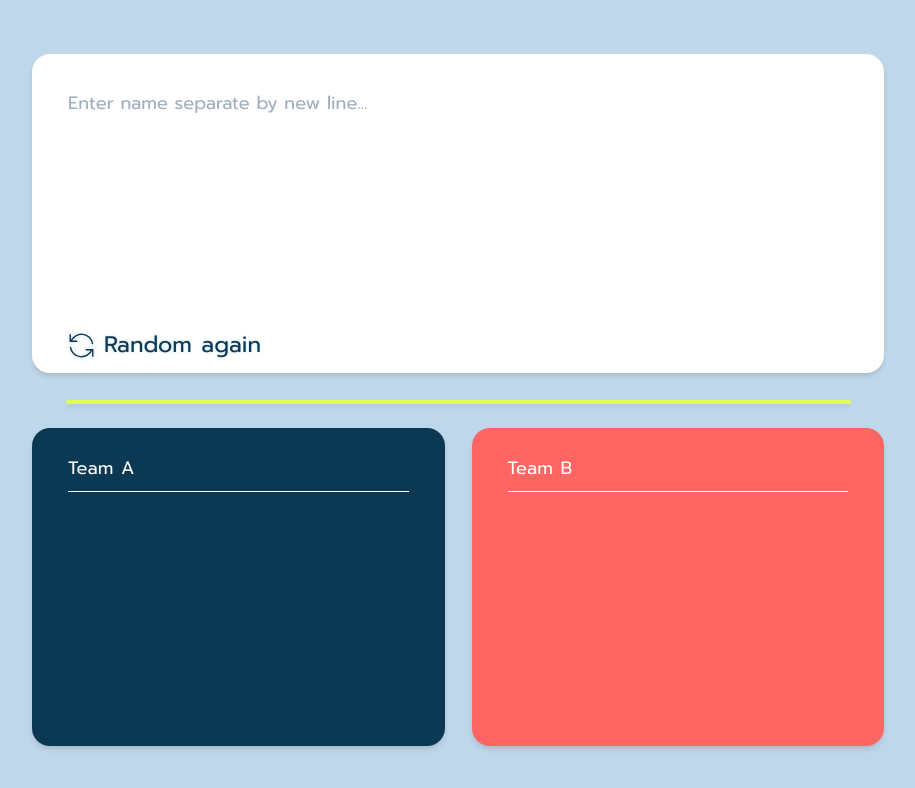
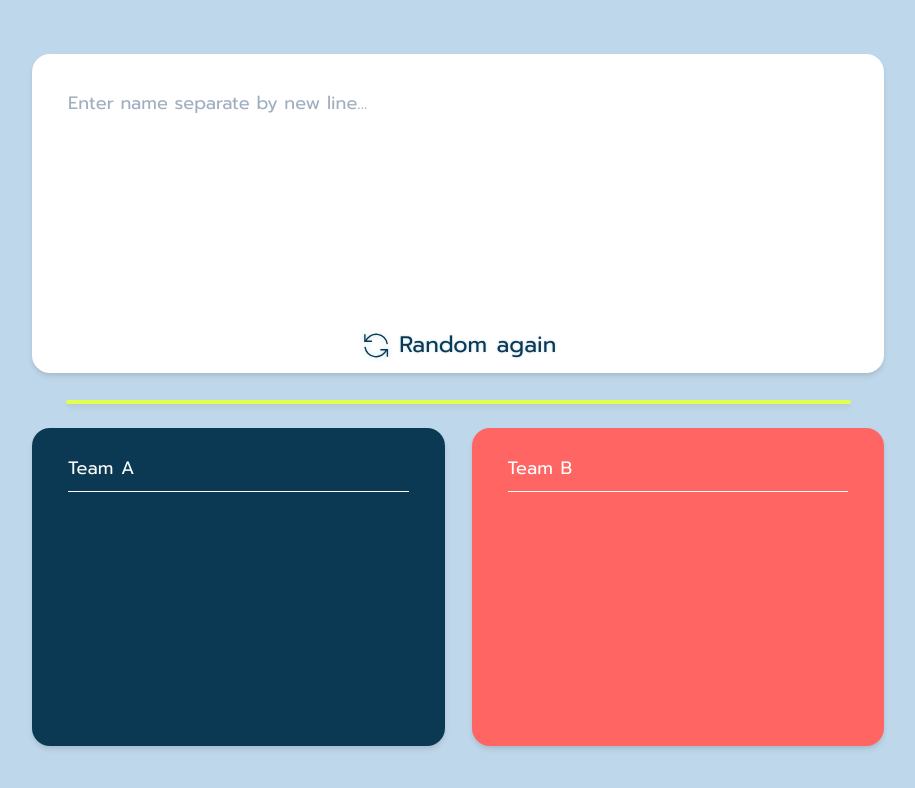
Before and after one commit to teema15135/team-randomizer, a Nuxt app: page / in a window 1280 px wide. In both pictures the pointer is over the element 640 px from the left and 345 px from the top of the page. Shown: the top 788 px of the page, without its empty margins (182-1097 px from the left). Built offline with nearby package versions, Linux system fonts and the light colour scheme.

Commit message:
Reposition re-random button

```diff
--- a/components/RefreshButton.vue
+++ b/components/RefreshButton.vue
@@ -1,5 +1,5 @@
 <template>
-  <div class="wrap flex flex-row items-center cursor-pointer">
+  <div class="wrap flex flex-row justify-center items-center cursor-pointer">
     <RefreshIcon id="refresh-icon" class="inner w-6 h-6 text-prussianBlue" />
     <a id="refresh-text" class="text-prussianBlue ml-1 ">
       Random again
@@ -9,17 +9,15 @@
 
 <style>
 
-.wrap:hover > #refresh-icon {
-  transform: rotate(-180deg) scale(1.25);
+.wrap:hover {
+  transform: scale(1.25);
 }
 
-.wrap:hover > #refresh-text {
-  transform: scale(1.25);
-  @apply ml-2;
+.wrap:hover > #refresh-icon {
+  transform: rotate(-180deg) ;
 }
 
 #refresh-text {
-  transform-origin: center left;
   user-select: none;
   text-shadow: 0 0 2px #bfd7ea;
 }
@@ -28,7 +26,7 @@
   filter: drop-shadow(0 0 2px #bfd7ea);
 }
 
-#refresh-icon, #refresh-text {
+.wrap, #refresh-icon, #refresh-text {
   transition: transform 0.325s, margin-left 0.325s;
 }
 </style>
```
